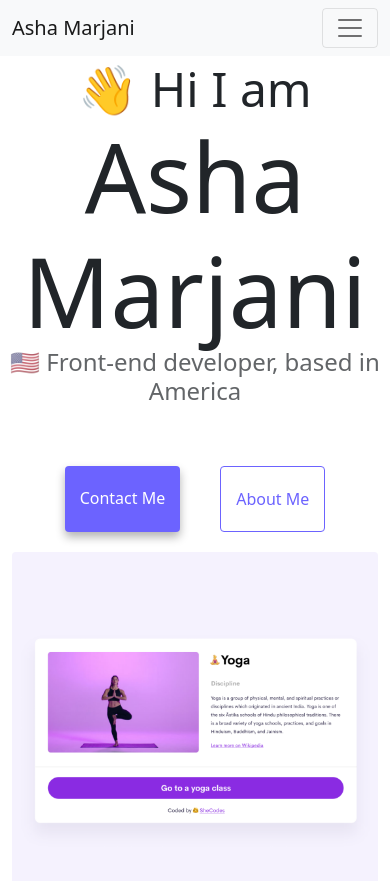
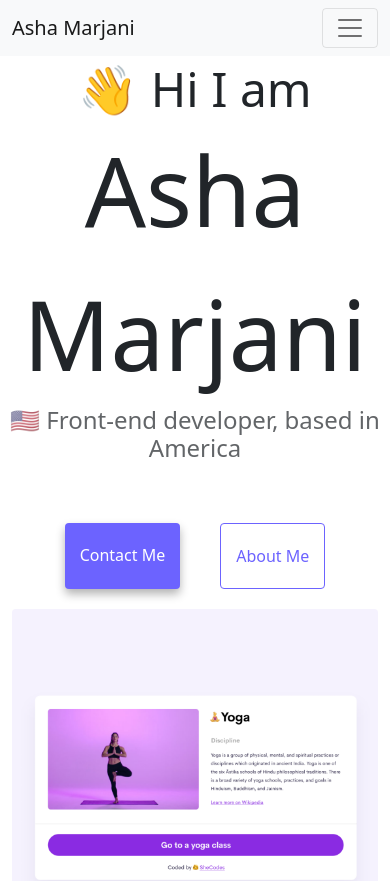
Before and after one commit to AshaMarj/AshaMarj_ResponsiveProject, a plain HTML site: page index.html in a window 390 px wide. Shown: the top 881 px of the page. Drawn offline with nearby package versions, Linux system fonts and the light colour scheme.

Commit message:
Update style.css
Made website more seo friendly and responsive.

```diff
--- a/style.css
+++ b/style.css
@@ -117,3 +117,10 @@ p {
 .hi-center {
   text-align: center;
 }
+
+@media (max-width: 900px) {
+  h1 {
+    font-size: 96px;
+    line-height: 1.5;
+  }
+}
```
